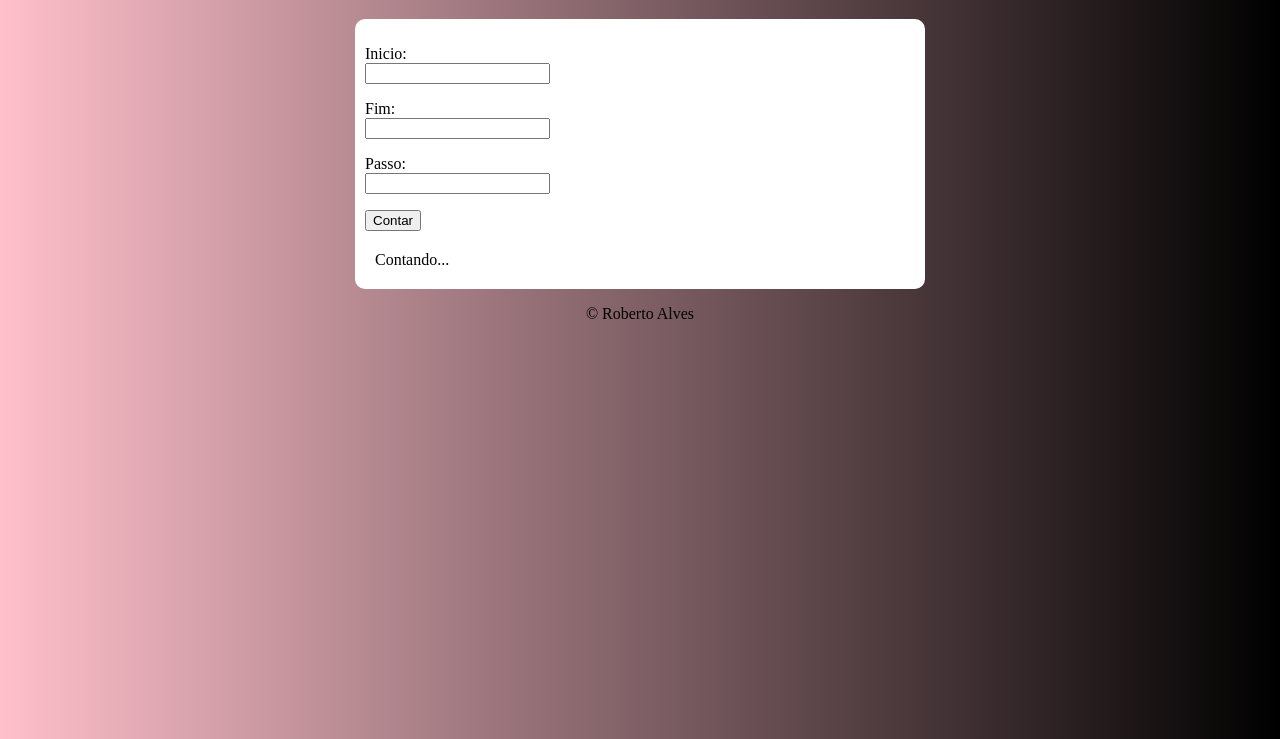
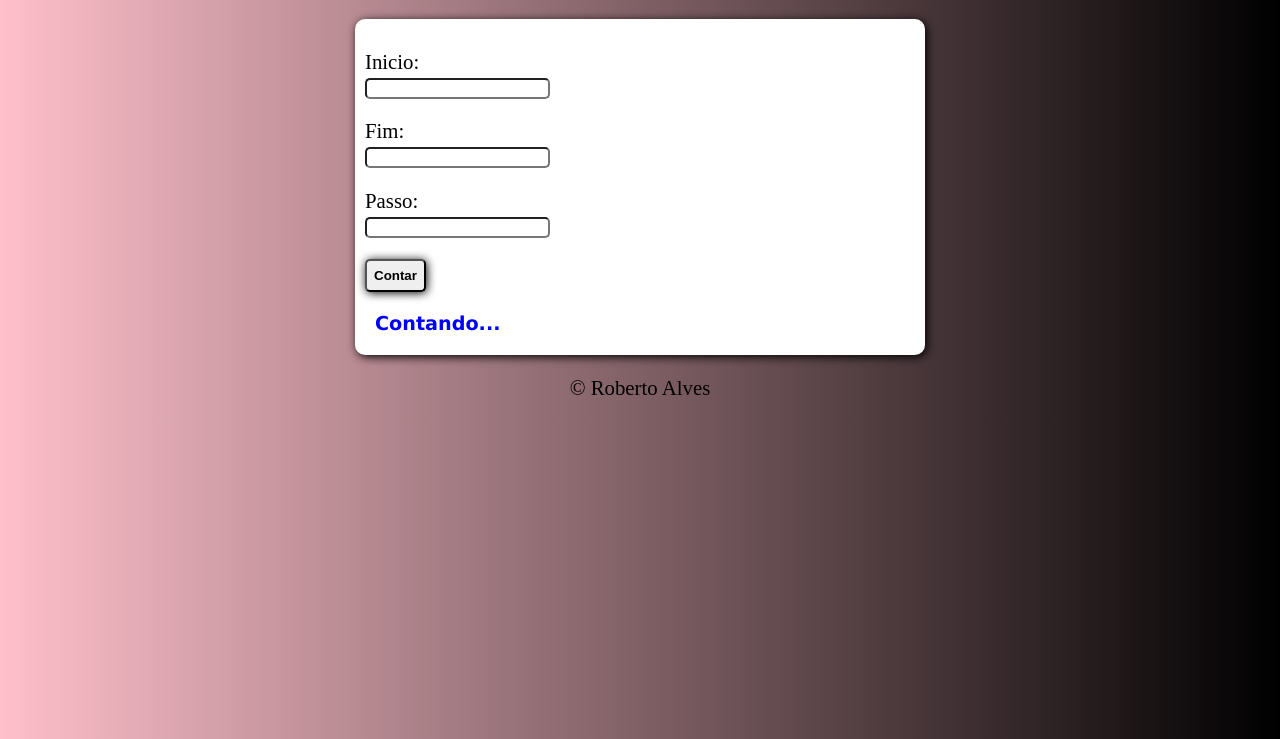
Before and after one commit to robertoalvs/contador-javascript-html, a plain HTML site: page index.html in a window 1280 px wide. Shown: the part 61-800 px from the top of the page. Drawn offline with Linux system fonts and the light colour scheme.

Commit message:
atualizado

```diff
--- a/css.css
+++ b/css.css
@@ -20,6 +20,7 @@ section {
      width: 550px;
     border-radius: 10px;
     margin: auto;
+    box-shadow: 2px 2px 10px;
 }
 
 #inputs {
@@ -27,10 +28,37 @@ section {
     width: 100px;
 }
 
+p {
+
+    font-size: 1.3em;
+}
+
+input {
+
+    border-radius: 5px;
+}
+
+.botao:hover {
+
+    width: 100px;
+    height: 40px;
+}
+
+.botao {
+
+    padding: 7px;
+    font-weight: bolder;
+    box-shadow: 1px 1px 10px
+}
+
 #res {
 
     margin-top: 10px;
     padding: 10px;
+    color: blue;
+    font-family: Verdana, Geneva, Tahoma, sans-serif;
+    font-weight: bolder;
+    font-size: 1.2em;
 }
 
 footer {
--- a/index.html
+++ b/index.html
@@ -20,7 +20,7 @@
                 <p>Inicio: <input type="number" name="inicio" id="iinicio"> </p>
                 <p>Fim: <input type="number" name="fim" id="ifim"> </p>
                 <p>Passo: <input type="number" name="passo" id="ipasso"></p>
-                <input type="button" value="Contar" onclick="contar()">
+                <input class="botao" type="button" value="Contar" onclick="contar()">
             </div>
 
             <div id="res">Contando...</div>
```
